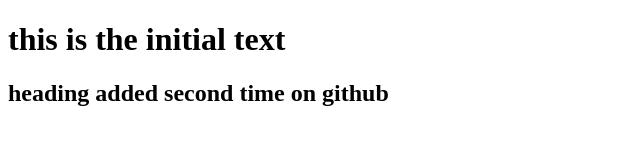
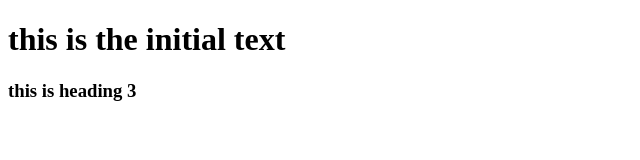
Before and after one commit to meet72063/hello-world, a plain HTML site: page index.html in a window 1280 px wide. Shown: the whole page, without its empty margins (0-640 px from the left). Drawn offline with Linux system fonts and the light colour scheme.

Commit message:
deleted heading2 and added heading 3

```diff
--- a/index.html
+++ b/index.html
@@ -7,6 +7,6 @@
 </head>
 <body>
      <h1>this is the initial text </h1>
-    <h2>heading added second time on github</h2>
+    <h3>this is heading 3 </h3>
 </body>
 </html>
```
